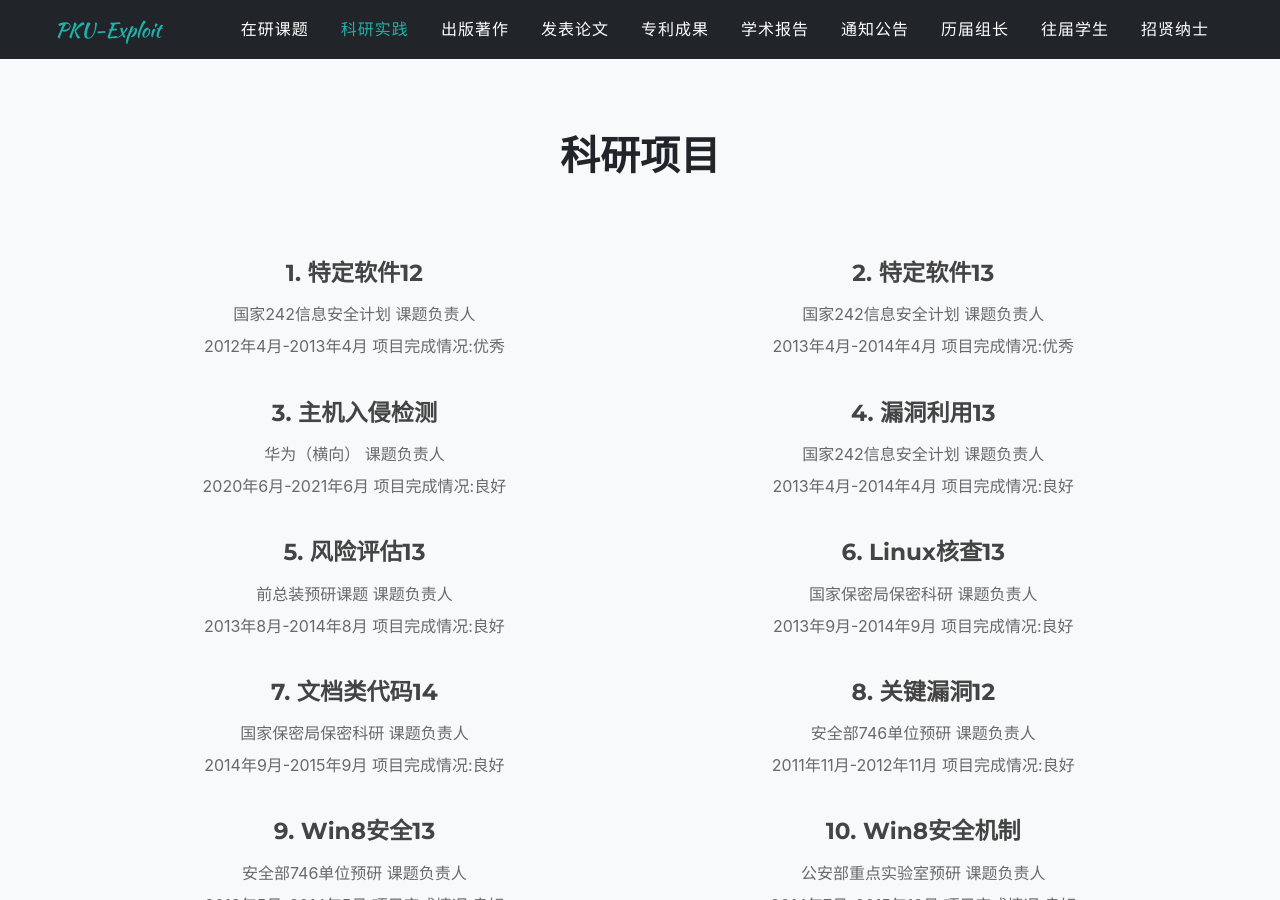
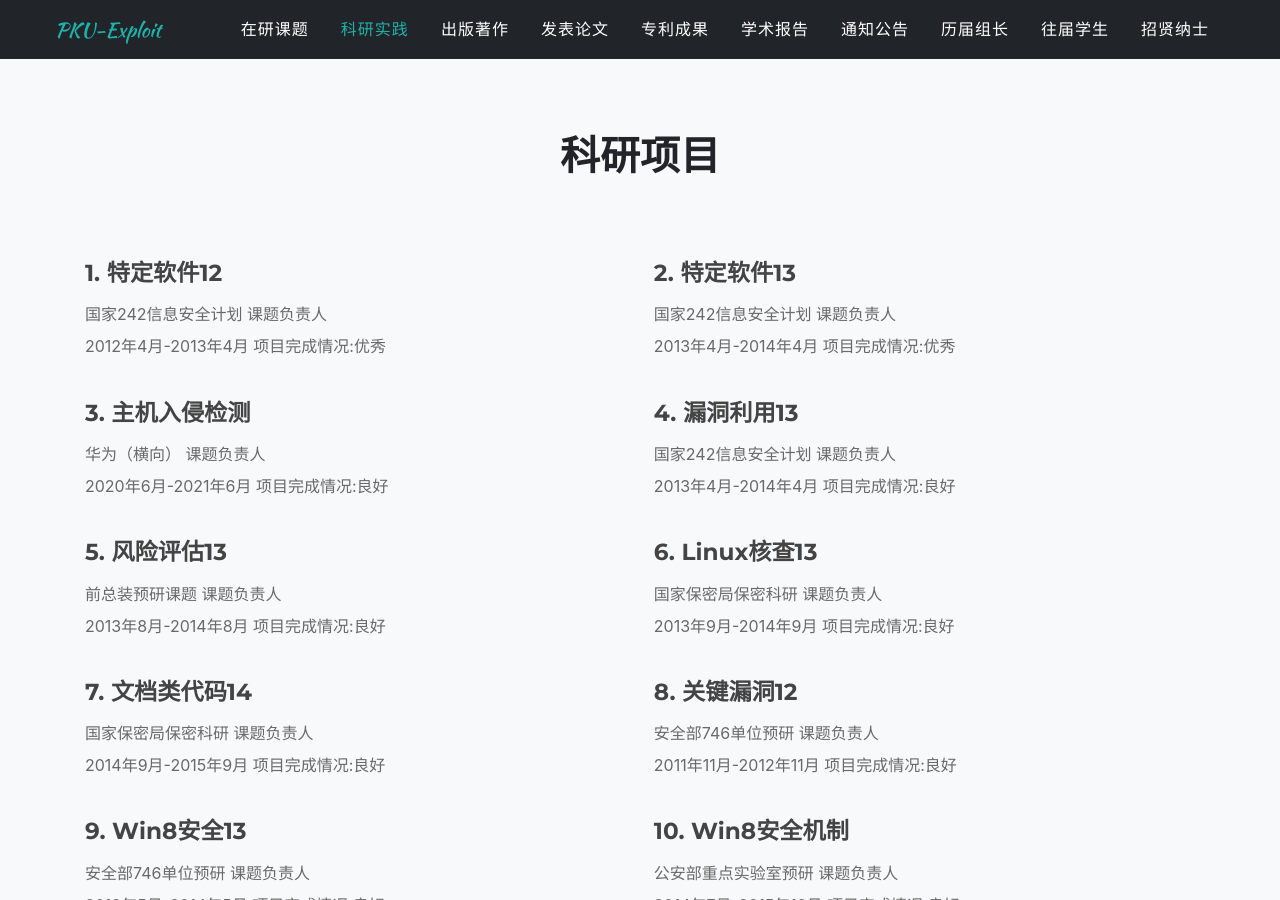
Before and after one commit to xxycfhb/xxycfhb.github.io, a Jekyll site: the page built from pages/research.html, in a window 1280 px wide and 900 px high, scrolled down 1107 px. Built offline with Jekyll 4.4.1, drawn with Linux system fonts in a browser that asks for light colours; some web fonts are replaced.

Commit message:
Update research.html

```diff
--- a/pages/research.html
+++ b/pages/research.html
@@ -208,7 +208,7 @@ background: grey
 
         <!-- item -->
         {% assign count = count | plus: 1 %}
-        <td class="col-sm-6 text-center">
+        <td class="col-sm-6">
           <h3 class="paperinfo paperinfotitle">{{count}}. {{research.title}}</h3>
           <p class="paperinfo paperinfoname">{{research.source}}</p>
           <p class="paperinfo paperinfoagency">{{research.period}}</p>
```
